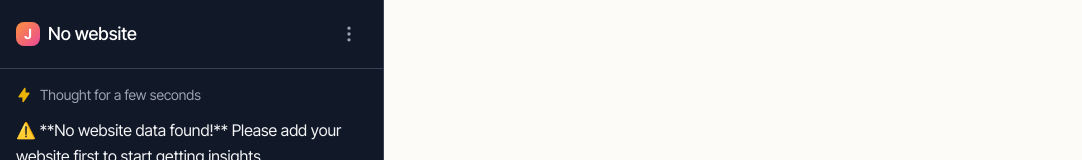
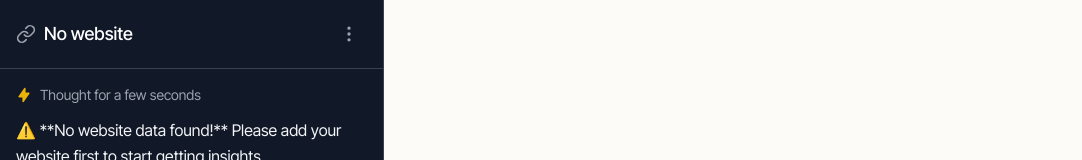
Before and after one commit to rubenpoolp/pixel-perfect-clone-kit-574, a React (Vite) app: page /chat in a window 1280 px wide. Shown: the top 160 px of the page, without its empty margins (0-1082 px from the left). Built offline with nearby package versions, Linux system fonts and the light colour scheme.

Commit message:
Replace logo with link icon
Replaced the "J" logo with a link icon in the chat interface.

```diff
--- a/src/pages/Chat.tsx
+++ b/src/pages/Chat.tsx
@@ -1,7 +1,7 @@
 import React, { useState, useRef, useEffect } from 'react';
 import { useNavigate, useSearchParams } from 'react-router-dom';
 import { Button } from '@/components/ui/button';
-import { Send, User, Bot, ExternalLink, BarChart3, Users, ShoppingCart, Navigation, ArrowLeft, ArrowRight, RotateCcw } from 'lucide-react';
+import { Send, User, Bot, ExternalLink, BarChart3, Users, ShoppingCart, Navigation, ArrowLeft, ArrowRight, RotateCcw, Link } from 'lucide-react';
 
 interface Message {
   id: string;
@@ -256,9 +256,7 @@ const Chat: React.FC<ChatProps> = () => {
           {/* Chat Header - Lovable Style */}
           <div className="flex items-center justify-between p-4 border-b border-gray-700">
             <div className="flex items-center gap-2">
-              <div className="w-6 h-6 bg-gradient-to-br from-orange-400 to-pink-500 rounded-lg flex items-center justify-center">
-                <span className="text-white text-sm font-bold">J</span>
-              </div>
+              <Link className="w-5 h-5 text-gray-400" />
               <h1 className="text-white text-lg font-medium">{websiteData ? new URL(websiteData.websiteUrl).hostname : 'No website'}</h1>
             </div>
             <div className="flex items-center gap-2">
```
